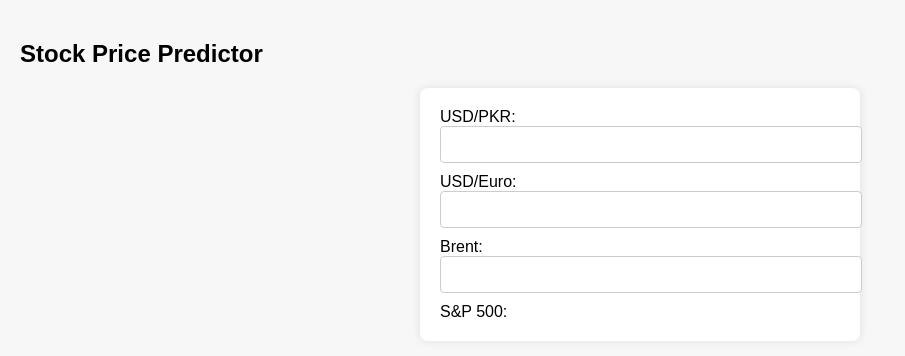
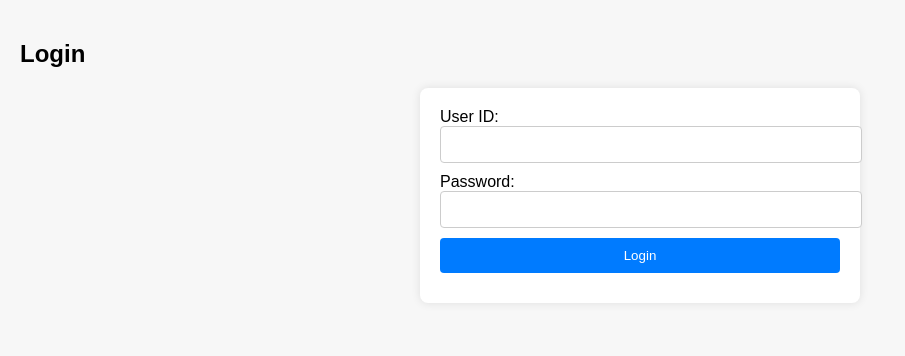
Before and after one commit to aabir-tech/Stock-Price-Predictor, a plain HTML site: page index.html.html in a window 1280 px wide. Shown: the whole page, without its empty margins (0-905 px from the left). Drawn offline with Linux system fonts and the light colour scheme.

Commit message:
Updated index

```diff
--- a/index.html.html
+++ b/index.html.html
@@ -35,6 +35,18 @@
 </head>
 <body>
 
+    <h2>Login</h2>
+    <form id="loginForm">
+        <label for="userId">User ID:</label>
+        <input type="text" id="userId" name="userId" required>
+
+        <label for="password">Password:</label>
+        <input type="password" id="password" name="password" required>
+
+        <button type="button" onclick="authenticate()">Login</button>
+    </form>
+
+    <div id="predictionForm" style="display:none;">
         <h2>Stock Price Predictor</h2>
         <form id="predictForm">
             <label for="var1">USD/PKR:</label>
@@ -47,4 +59,25 @@
             <input type="number" id="var3" name="var3" required>
 
             <label for="var4">S&P 500:</label>
-        <input type="number" id=
+            <input type="number" id="var4" name="var4" required>
+
+            <button type="submit">Predict</button>
+        </form>
+    </div>
+
+    <script>
+        function authenticate() {
+            const userId = document.getElementById('userId').value;
+            const password = document.getElementById('password').value;
+
+            if (userId === 'osmansohail' && password === 'pak123') {
+                document.getElementById('loginForm').style.display = 'none';
+                document.getElementById('predictionForm').style.display = 'block';
+            } else {
+                alert('Invalid User ID or Password');
+            }
+        }
+    </script>
+
+</body>
+</html>
```
Lines whose indentation alone changed are shown as unchanged.
